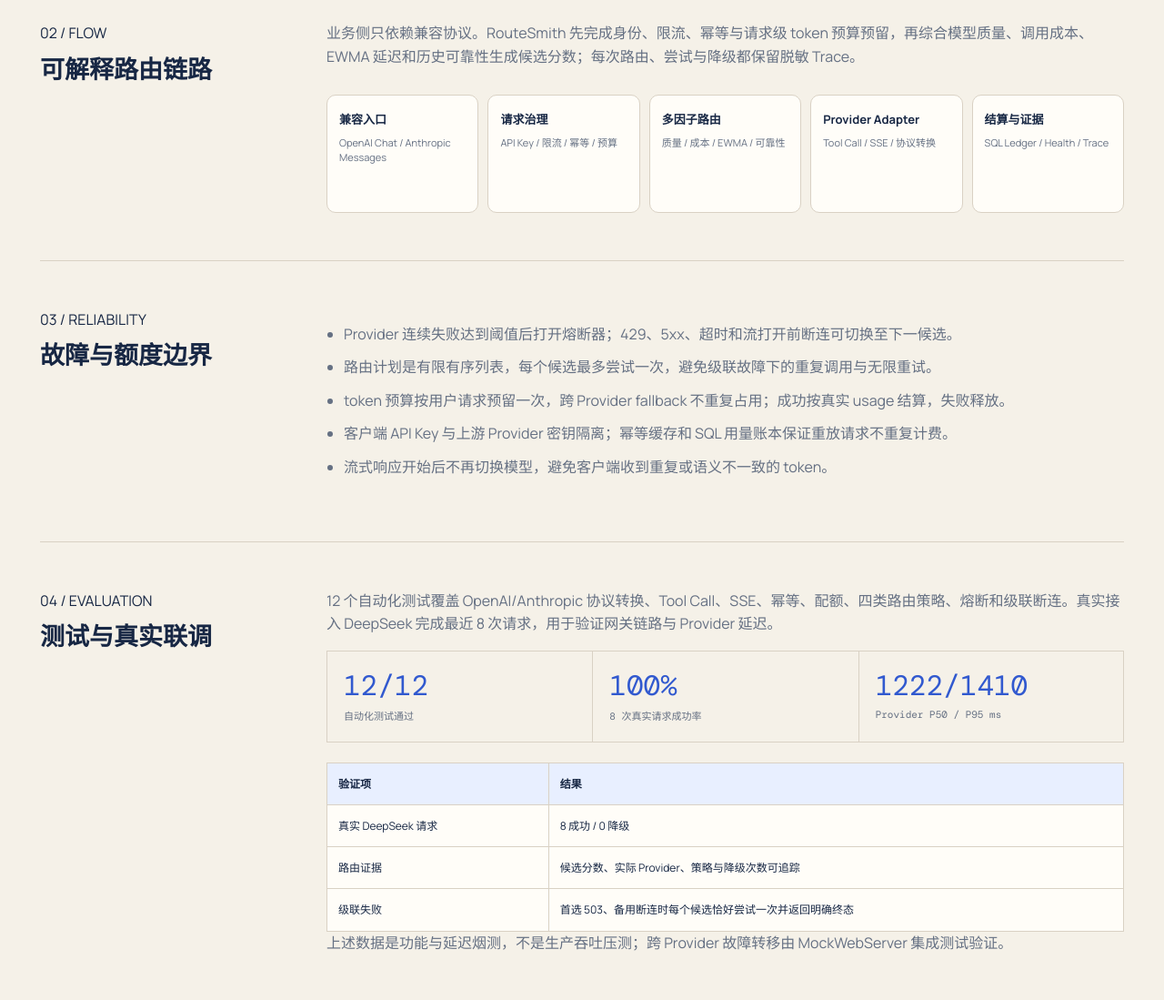
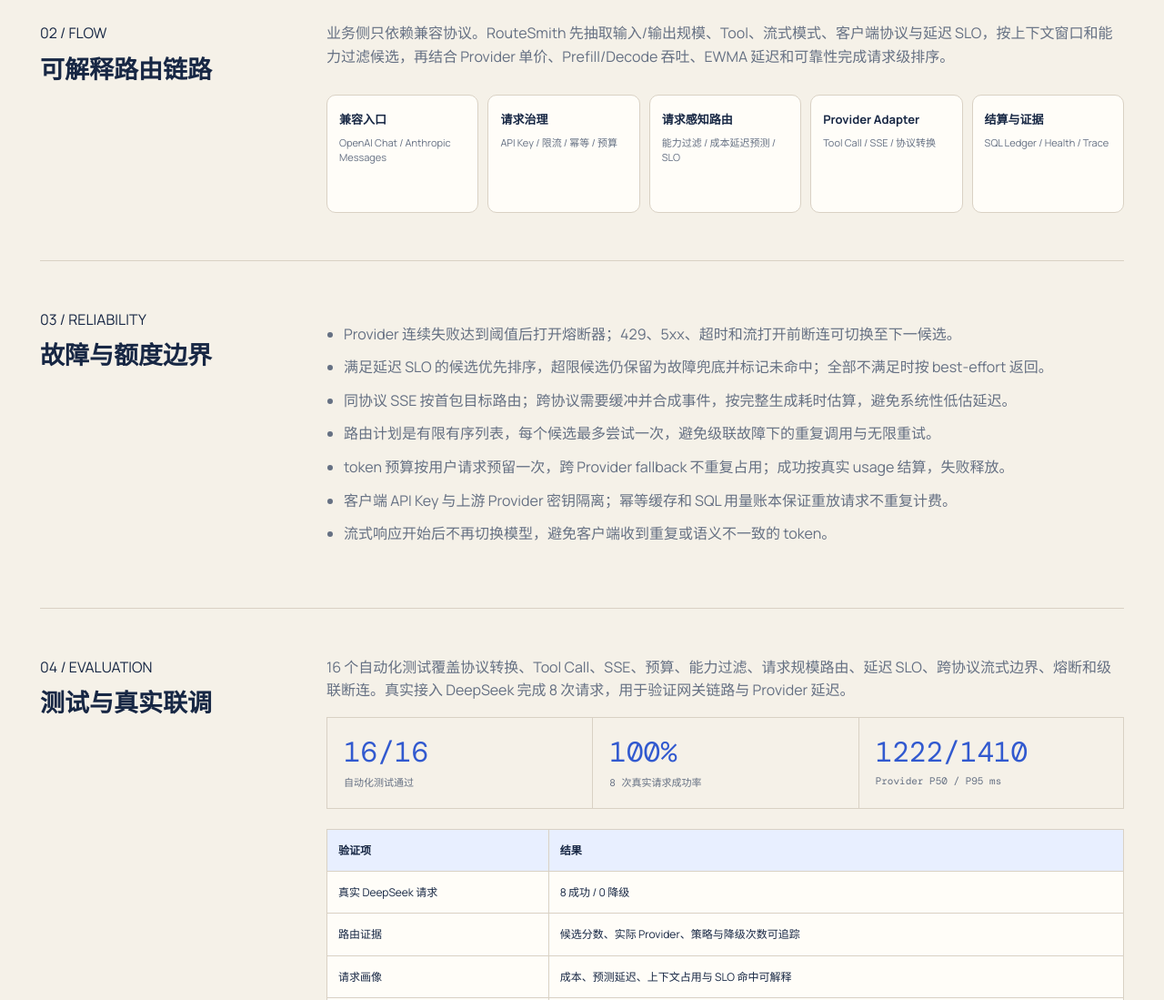
Before and after one commit to ShinyHero666/ShinyHero666.github.io, a plain HTML site: page projects/routesmith.html in a window 1280 px wide. Shown: the part 1120-2219 px from the top of the page at 91% size. Drawn offline with nearby package versions, Linux system fonts and the light colour scheme.

Commit message:
docs: refresh project architecture showcase

```diff
--- a/projects/routesmith.html
+++ b/projects/routesmith.html
@@ -25,7 +25,7 @@
           <div>
             <span class="section-index">PROJECT 02 · AI INFRASTRUCTURE</span>
             <h1>RouteSmith<span>智路网关</span></h1>
-            <p>基于 Java 17 与 Spring WebFlux 的多模型治理网关。统一 OpenAI / Anthropic 协议，并以可解释路由、故障转移、配额预算和审计台账承接 Agent 应用的模型访问。</p>
+            <p>基于 Java 17 与 Spring WebFlux 的多模型治理网关。统一 OpenAI / Anthropic 协议，并以请求感知路由、延迟 SLO、故障转移和审计台账承接 Agent 应用的模型访问。</p>
           </div>
           <figure><img src="../assets/routesmith-dashboard.png" alt="RouteSmith 治理控制台" /></figure>
         </div>
@@ -48,11 +48,11 @@
         <section class="case-section" data-reveal>
           <div><span class="section-index">02 / FLOW</span><h2>可解释路由链路</h2></div>
           <div>
-            <p>业务侧只依赖兼容协议。RouteSmith 先完成身份、限流、幂等与请求级 token 预算预留，再综合模型质量、调用成本、EWMA 延迟和历史可靠性生成候选分数；每次路由、尝试与降级都保留脱敏 Trace。</p>
+            <p>业务侧只依赖兼容协议。RouteSmith 先抽取输入/输出规模、Tool、流式模式、客户端协议与延迟 SLO，按上下文窗口和能力过滤候选，再结合 Provider 单价、Prefill/Decode 吞吐、EWMA 延迟和可靠性完成请求级排序。</p>
             <div class="architecture" aria-label="RouteSmith 多模型治理链路">
               <div><strong>兼容入口</strong><span>OpenAI Chat / Anthropic Messages</span></div>
               <div><strong>请求治理</strong><span>API Key / 限流 / 幂等 / 预算</span></div>
-              <div><strong>多因子路由</strong><span>质量 / 成本 / EWMA / 可靠性</span></div>
+              <div><strong>请求感知路由</strong><span>能力过滤 / 成本延迟预测 / SLO</span></div>
               <div><strong>Provider Adapter</strong><span>Tool Call / SSE / 协议转换</span></div>
               <div><strong>结算与证据</strong><span>SQL Ledger / Health / Trace</span></div>
             </div>
@@ -62,6 +62,8 @@
           <div><span class="section-index">03 / RELIABILITY</span><h2>故障与额度边界</h2></div>
           <div><ul class="case-list">
             <li>Provider 连续失败达到阈值后打开熔断器；429、5xx、超时和流打开前断连可切换至下一候选。</li>
+            <li>满足延迟 SLO 的候选优先排序，超限候选仍保留为故障兜底并标记未命中；全部不满足时按 best-effort 返回。</li>
+            <li>同协议 SSE 按首包目标路由；跨协议需要缓冲并合成事件，按完整生成耗时估算，避免系统性低估延迟。</li>
             <li>路由计划是有限有序列表，每个候选最多尝试一次，避免级联故障下的重复调用与无限重试。</li>
             <li>token 预算按用户请求预留一次，跨 Provider fallback 不重复占用；成功按真实 usage 结算，失败释放。</li>
             <li>客户端 API Key 与上游 Provider 密钥隔离；幂等缓存和 SQL 用量账本保证重放请求不重复计费。</li>
@@ -71,9 +73,9 @@
         <section class="case-section" data-reveal>
           <div><span class="section-index">04 / EVALUATION</span><h2>测试与真实联调</h2></div>
           <div>
-            <p>12 个自动化测试覆盖 OpenAI/Anthropic 协议转换、Tool Call、SSE、幂等、配额、四类路由策略、熔断和级联断连。真实接入 DeepSeek 完成最近 8 次请求，用于验证网关链路与 Provider 延迟。</p>
+            <p>16 个自动化测试覆盖协议转换、Tool Call、SSE、预算、能力过滤、请求规模路由、延迟 SLO、跨协议流式边界、熔断和级联断连。真实接入 DeepSeek 完成 8 次请求，用于验证网关链路与 Provider 延迟。</p>
             <div class="evidence-row">
-              <div><strong>12/12</strong><span>自动化测试通过</span></div>
+              <div><strong>16/16</strong><span>自动化测试通过</span></div>
               <div><strong>100%</strong><span>8 次真实请求成功率</span></div>
               <div><strong>1222/1410</strong><span>Provider P50 / P95 ms</span></div>
             </div>
@@ -82,6 +84,7 @@
               <tbody>
                 <tr><td>真实 DeepSeek 请求</td><td>8 成功 / 0 降级</td></tr>
                 <tr><td>路由证据</td><td>候选分数、实际 Provider、策略与降级次数可追踪</td></tr>
+                <tr><td>请求画像</td><td>成本、预测延迟、上下文占用与 SLO 命中可解释</td></tr>
                 <tr><td>级联失败</td><td>首选 503、备用断连时每个候选恰好尝试一次并返回明确终态</td></tr>
               </tbody>
             </table>
```
Also changed, not shown: index.html (+2 -2 lines).
